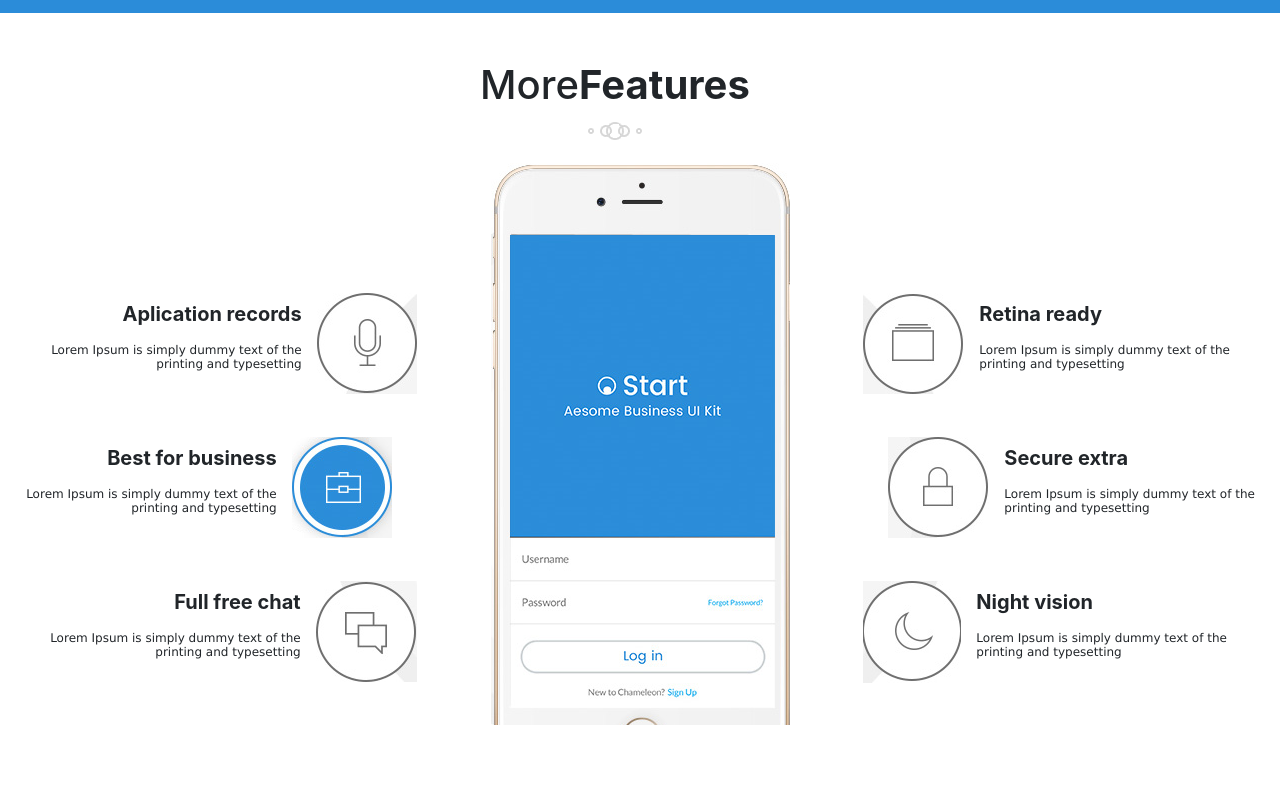
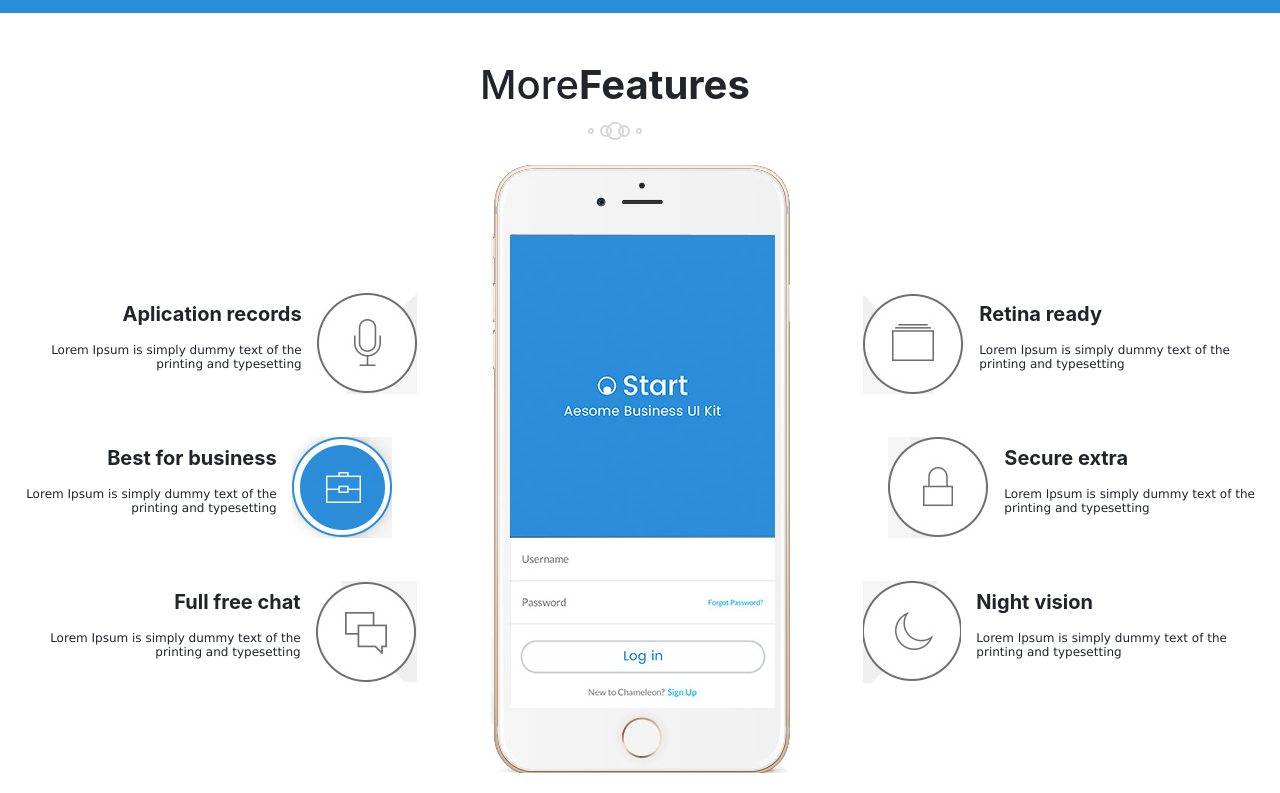
Before and after one commit to caterinakraeva/Landing-page, a plain HTML site: page index.html in a window 1280 px wide. Shown: the part 2731-3524 px from the top of the page. Drawn offline with nearby package versions, Linux system fonts and the light colour scheme; files whose address does not match are found by name.

Commit message:
last till More Features

```diff
--- a/css/style.css
+++ b/css/style.css
@@ -231,7 +231,8 @@ text-decoration: underline;
       padding-top: 40px;
   }
   .more_features{
-        padding-bottom: 50px;
+        height: 630px;
+        padding-bottom: 20px;
     }
   .more_features h3{
       font-size:20px;
```
